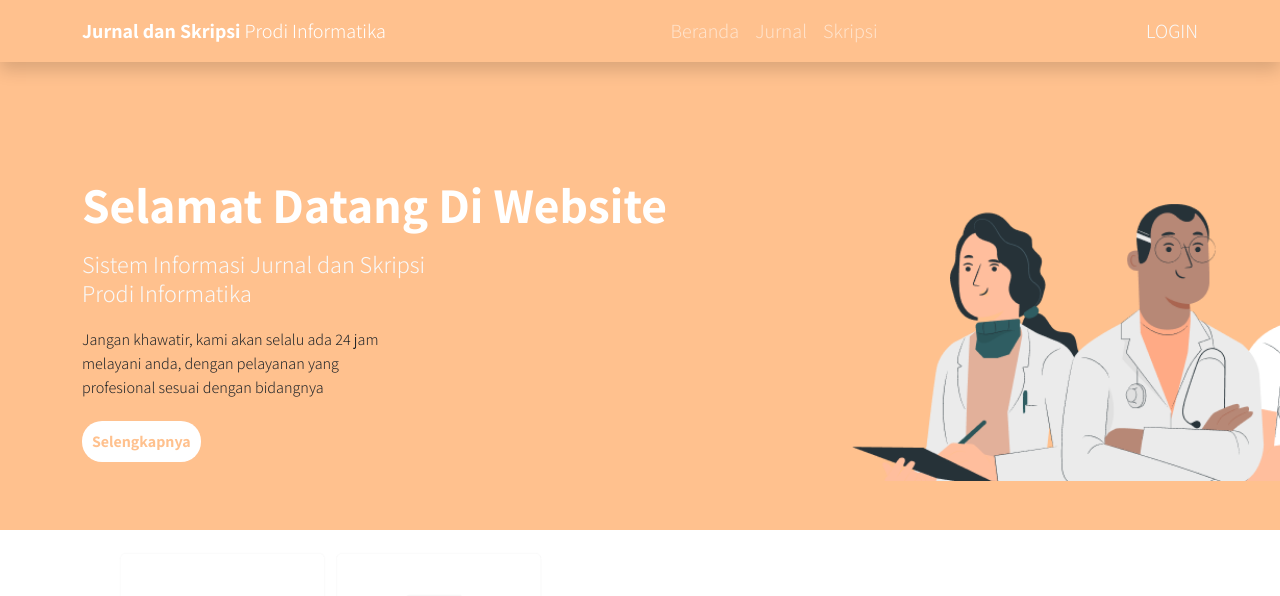
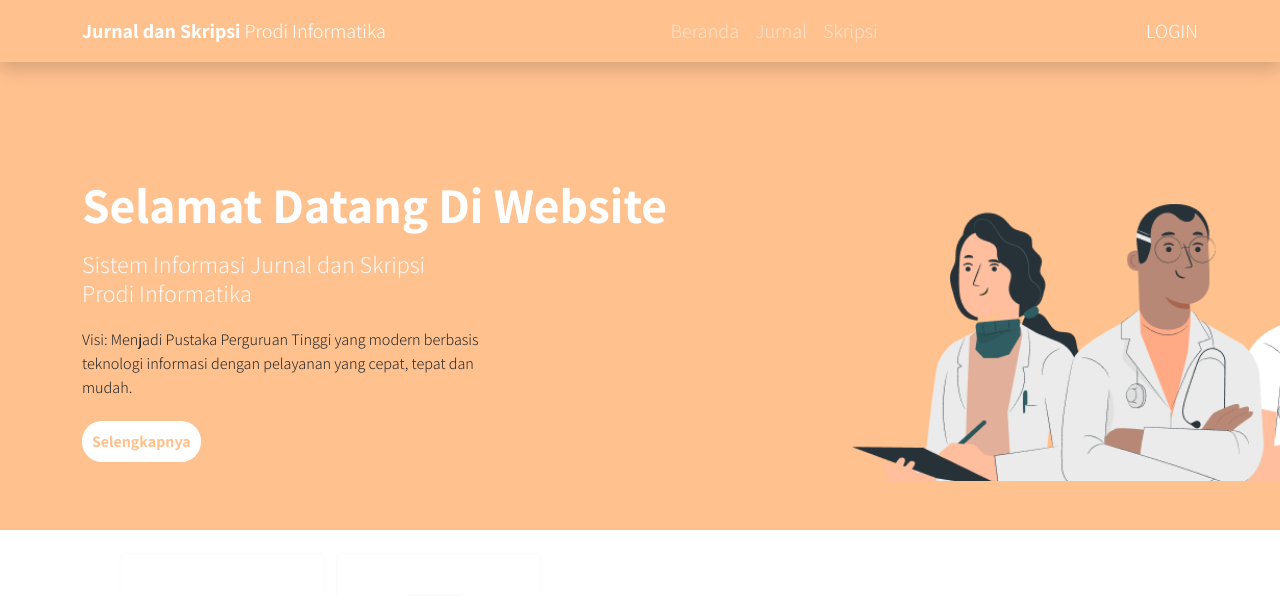
Before and after one commit to krisdewa/TA-RWEB, a CodeIgniter app: page /database/ in a window 1280 px wide; the page is wider, and only the part inside the window is pictured. Shown: the top 596 px of that part. Run offline with CodeIgniter, Linux system fonts and the light colour scheme; some libraries are stand-ins or nearby versions.

Commit message:
Update beranda_v.php

```diff
--- a/application/views/Utama/beranda_v.php
+++ b/application/views/Utama/beranda_v.php
@@ -14,8 +14,7 @@
 			<h2 data-aos="fade-up" data-aos-duration="3000">Selamat Datang Di Website</h2>
 			<h4 class="text-light" data-aos="fade-up" data-aos-duration="3000">Sistem Informasi Jurnal dan Skripsi <br> Prodi
 				Informatika</h4>
-			<p class="desk col-md-5" data-aos="fade-up" data-aos-duration="3000">Jangan khawatir, kami akan selalu ada 24 jam
-				melayani anda, dengan pelayanan yang profesional sesuai dengan bidangnya</> <br>
+			<p class="desk col-md-7" data-aos="fade-up" data-aos-duration="3000">Visi: Menjadi Pustaka Perguruan Tinggi  yang modern berbasis teknologi informasi dengan pelayanan yang cepat, tepat dan mudah. <br>
 				<p data-aos="fade-up" data-aos-duration="3000"><a href="Utama" class="telusuri">Selengkapnya</a></p>
 		</div>
 		<div class="col-md-4">
```
